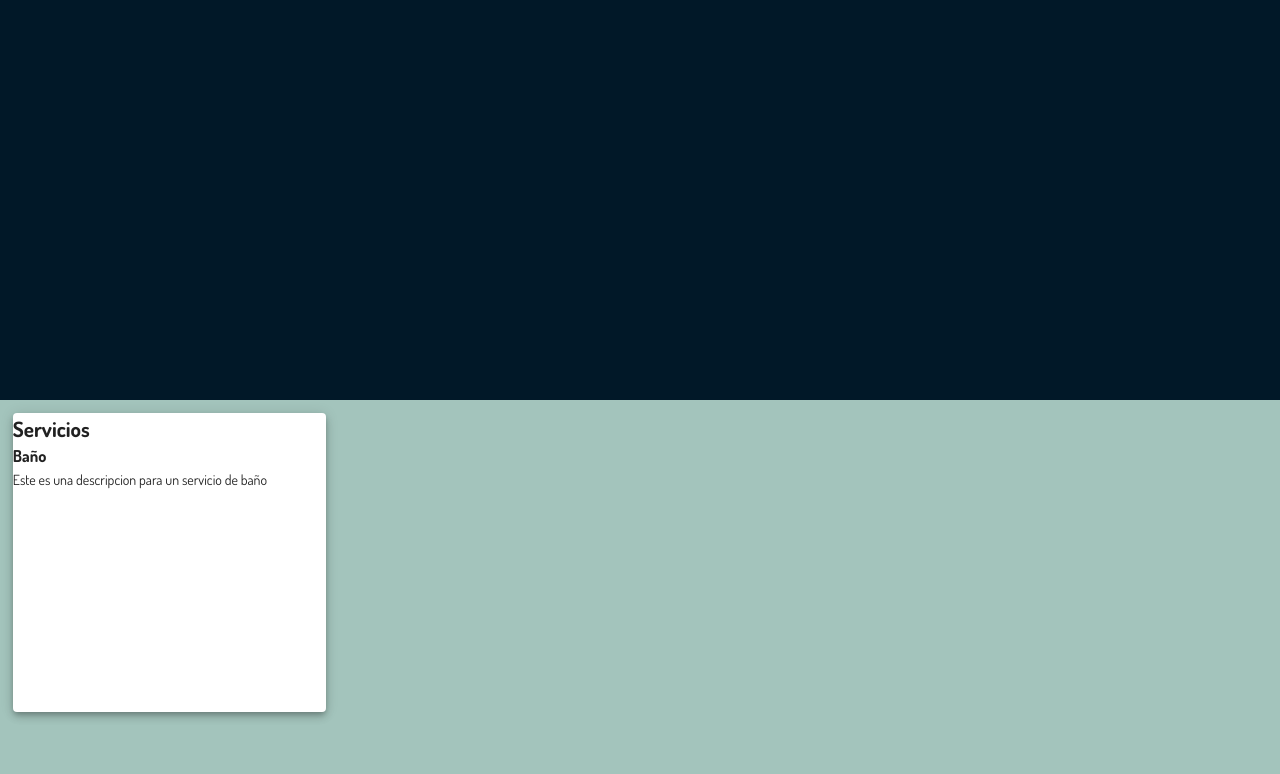
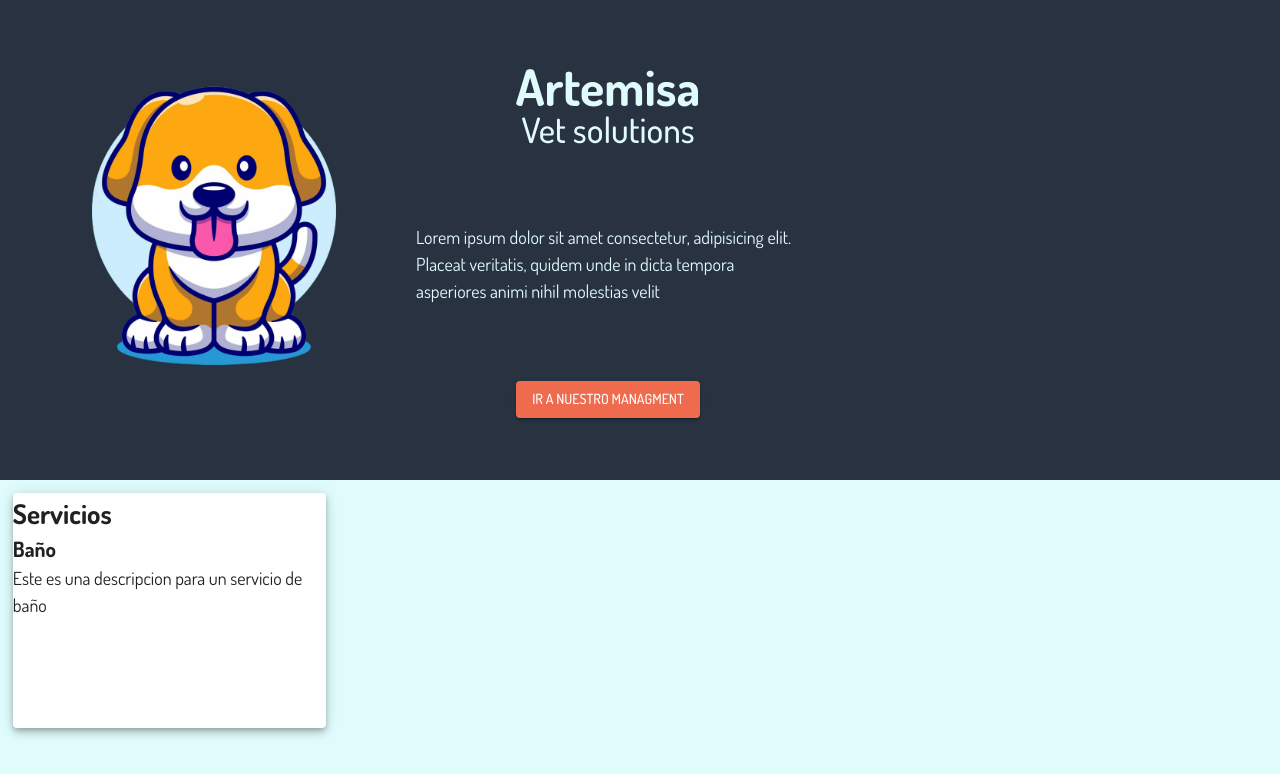
Before and after one commit to ArtemisaVetSolution/Artemisa-fr, a React (Vite) app: page / in a window 1280 px wide. Shown: the top 774 px of the page. Built offline with nearby package versions, Linux system fonts and the light colour scheme.

Commit message:
working on home

```diff
--- a/src/components/pages/public/home/home.component.tsx
+++ b/src/components/pages/public/home/home.component.tsx
@@ -1,19 +1,110 @@
-import { Box } from "@mui/material"
-import Card from "./components/card.component"
-
+import { Box, Button, Typography } from "@mui/material";
+import Card from "./components/card.component";
+import { useNavigate } from "react-router-dom";
 
 const Home = () => {
-
+  const navigate = useNavigate();
   return (
-    <Box sx={{ height: '100vh', width:'100vw', display:'flex', flexDirection:'column', margin: '0' }} >
-      <Box sx={{backgroundColor: '#011828', width: '100%', height:'50%'}}></Box>
-      <Box sx={{backgroundColor: '#A3C4BC', width: '100%', height:'50%', padding:'1%'}}>
-        <Card title="Servicios" subtitle="Baño" description='Este es una descripcion para un servicio de baño'>
-
-        </Card>
+    <Box
+      sx={{
+        height: "100vh",
+        width: "100vw",
+        display: "flex",
+        flexDirection: "column",
+        margin: "0",
+      }}
+    >
+      <Box
+        sx={{
+          backgroundColor: "dark.main",
+          width: "100%",
+          height: "60%",
+          display: "flex",
+          gap: "10px",
+          justifyContent: "center",
+          alignItems: "center",
+        }}
+      >
+        <Box
+          sx={{
+            display: "flex",
+            flexDirection: "column",
+            width: "30%",
+            height: "90%",
+          }}
+        >
+          <Box
+            component="img"
+            src="static/assets/lindo-perro-sacando-lengua-ilustracion-icono-dibujos-animados.png"
+            ></Box>
+        </Box>
+        <Box
+          sx={{
+            display: "flex",
+            flexDirection: "column",
+            justifyContent: "space-around",
+            alignItems: "center",
+            width: "30%",
+            height: "90%",
+          }}
+        >
+          <Box
+            sx={{
+              display: "flex",
+              flexDirection: "column",
+              alignItems: "center",
+            }}
+          >
+            <Typography variant="h2" sx={{ color: "ligth.main" }}>
+              Artemisa
+            </Typography>
+            <Typography variant="h3" sx={{ color: "ligth.main" }}>
+              Vet solutions
+            </Typography>
+          </Box>
+          <Typography variant="body1" sx={{ color: "ligth.main" }}>
+            Lorem ipsum dolor sit amet consectetur, adipisicing elit. Placeat
+            veritatis, quidem unde in dicta tempora asperiores animi nihil
+            molestias velit{" "}
+          </Typography>
+          <Button
+            variant="contained"
+            sx={{
+              backgroundColor: "complementary.main",
+              "&:hover": {
+                backgroundColor: "#ed411A",
+              },
+            }}
+            onClick={()=>{navigate('/asasa')}}
+          >
+            Ir a nuestro managment
+          </Button>
+        </Box>
+        <Box
+          sx={{
+            display: "flex",
+            flexDirection: "column",
+            width: "35%",
+            height: "90%",
+          }}
+        ></Box>
+      </Box>
+      <Box
+        sx={{
+          backgroundColor: "ligth.main",
+          width: "100%",
+          height: "40%",
+          padding: "1%",
+        }}
+      >
+        <Card
+          title="Servicios"
+          subtitle="Baño"
+          description="Este es una descripcion para un servicio de baño"
+        ></Card>
       </Box>
     </Box>
-  )
-}
+  );
+};
 
-export default Home
+export default Home;
--- a/src/state/context/theme.ts
+++ b/src/state/context/theme.ts
@@ -31,8 +31,8 @@ const materialTheme = createTheme({
   palette: {
     complementary: {
       main: "#EE6C4D",
+      dark: "##ed411A",
     },
-
     ligth: {
       main: "#E0FBFC",
     },
@@ -54,9 +54,9 @@ const materialTheme = createTheme({
     error: {
       main: "#EB613F",
     },
-    background: {
-      default: "#E0FBFC",
-    },
+    // background: {
+    //   default: "#E0FBFC",
+    // },
   },
   typography: {
     fontFamily: [ "Dosis" ,"Handlee" ,"Ubuntu", "sans-serif"].join(","),
@@ -69,14 +69,14 @@ const materialTheme = createTheme({
     h2: {
       fontFamily: "Dosis",
       fontWeight: 700,
-      fontSize: "42px",
-      lineHeight: 1.5,
+      fontSize: "50px",
+      lineHeight: 1,
     },
     h3: {
       fontFamily: "Dosis",
-      fontWeight: 700,
+      fontWeight: 500,
       fontSize: "35px",
-      lineHeight: 1.5,
+      lineHeight: 1,
     },
     subtitle1: {
       fontFamily: "Dosis",
@@ -93,7 +93,7 @@ const materialTheme = createTheme({
     body1: {
       fontFamily: "Dosis",
       fontWeight: 400,
-      fontSize: "14px",
+      fontSize: "18px",
       lineHeight: 1.5,
     },
     body2: {
```
Also changed, not shown: static/assets/lindo-perro-sacando-lengua-ilustracion-icono-dibujos-animados.png (added).
